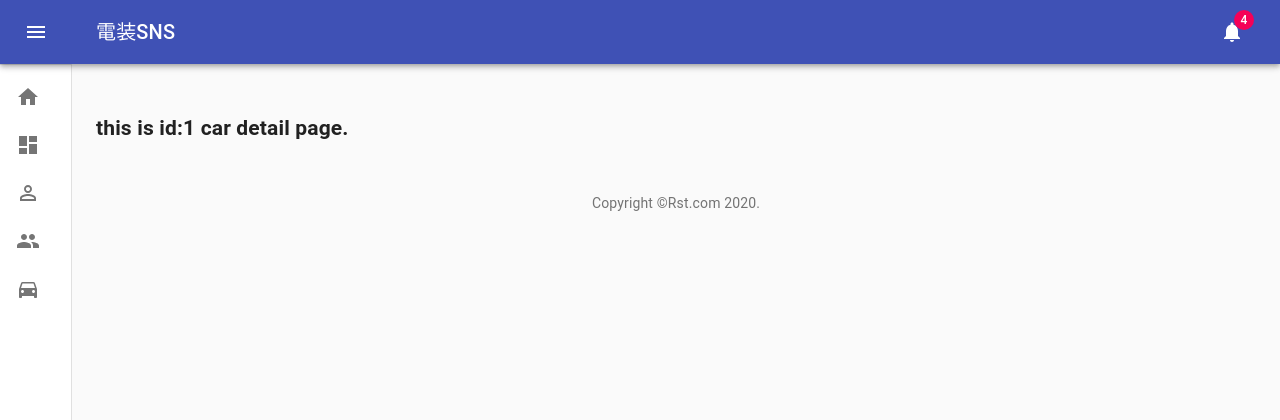
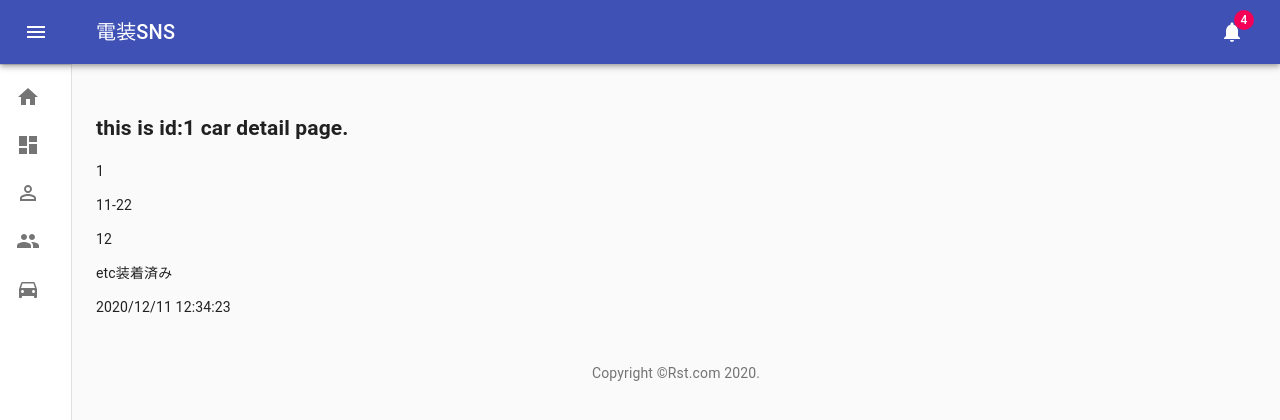
Before and after one commit to adaman3568/denso-app, a React (Create React App) app: page /cars/detail/1 in a window 1280 px wide. Shown: the top 420 px of the page. Built offline with nearby package versions, Linux system fonts and the light colour scheme.

Commit message:
CarDetailComponentでデータを取得できるように

```diff
--- a/src/Components/Car/CarDetail.tsx
+++ b/src/Components/Car/CarDetail.tsx
@@ -1,12 +1,27 @@
-import React,{FC} from 'react';
+import React, {FC, useContext, useEffect, useState} from 'react';
 import {RouteComponentProps} from 'react-router-dom'
+import {DataContext} from "../../Context/DataContextProvider";
+import {CarInfo} from "../../Context/DataTypeList";
 
 type CarPageProps = {} & RouteComponentProps<{id : string}>
 
 const CarDetail : FC<CarPageProps> = (props : CarPageProps) => {
+    const {CarFunc} = useContext(DataContext)
+    const [carData, setCarData] = useState<CarInfo>({} as CarInfo);
+
+    useEffect(() => {
+        const d : CarInfo | undefined = CarFunc.GetCarData(parseInt(props.match.params.id));
+        if(d !== undefined) setCarData(d)
+    },[])
+
     return (
         <div>
             <h2>this is id:{props.match.params.id} car detail page.</h2>
+            <p>{carData.id}</p>
+            <p>{carData.CarName}</p>
+            <p>{carData.CommentCount}</p>
+            <p>{carData.Detail}</p>
+            <p>{carData.LastCommentDate}</p>
         </div>
     );
 };
--- a/src/Context/Functions/CarFunction.ts
+++ b/src/Context/Functions/CarFunction.ts
@@ -9,6 +9,6 @@ export const GetAllCarData = () : CarInfo[] => {
     return CarMockItems;
 };
 
-export const GetCarData = (id : number) => {
+export const GetCarData = (id : number) : CarInfo | undefined => {
     return CarMockItems.find(item => item.id === id);
 };
```
